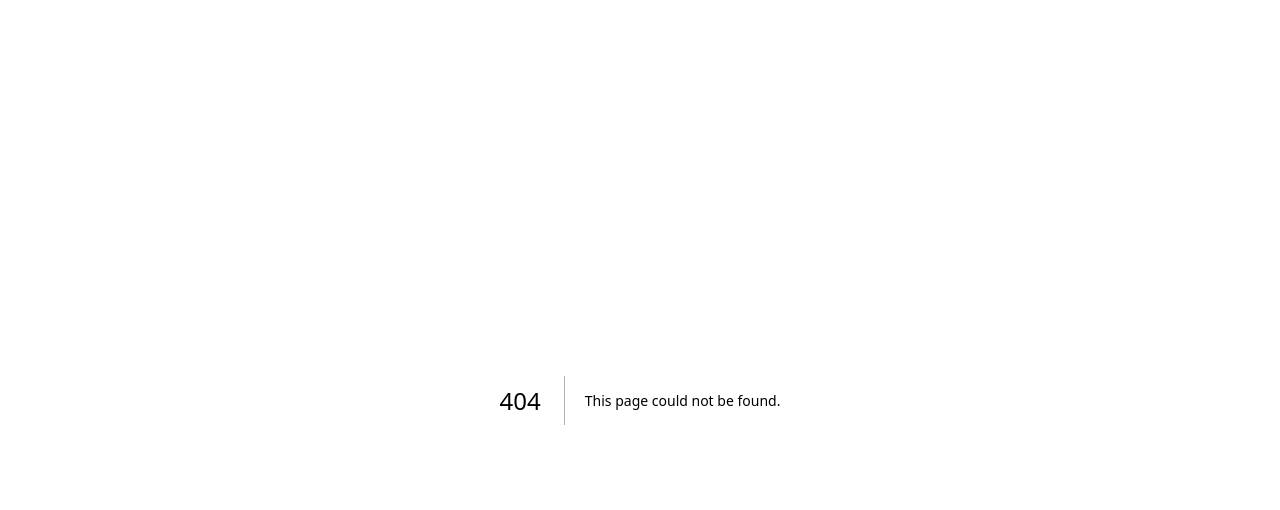
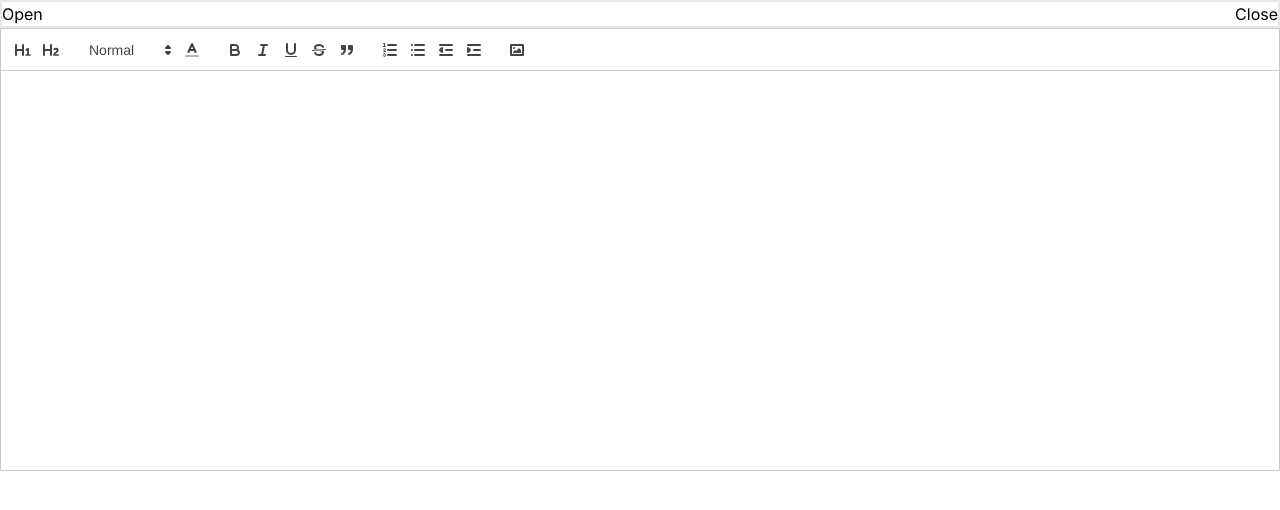
Before and after one commit to ayoung-iya/trablock, a Next.js app: page /testEditor in a window 1280 px wide. Before the commit this address had no page. Shown: the top 510 px of the page. Built offline with nearby package versions, Linux system fonts and the light colour scheme.

Commit message:
feature: Add text editor

```diff
--- a/src/app/page.tsx
+++ b/src/app/page.tsx
@@ -1,5 +1,5 @@
 /* eslint-disable max-len */
 
 export default function Home() {
-  return <div>page</div>;
+  return <div>Page</div>;
 }
--- /dev/null
+++ b/src/app/testEditor/page.tsx
@@ -0,0 +1,70 @@
+'use client';
+
+import React, { useMemo, useState } from 'react';
+
+import ReactQuill from 'react-quill';
+import 'react-quill/dist/quill.snow.css';
+
+const formats: string[] = [
+  'size',
+  'header',
+  'bold',
+  'italic',
+  'underline',
+  'strike',
+  'blockquote',
+  'list',
+  'bullet',
+  'indent',
+  'link',
+  'image',
+  'video',
+  'code-block',
+  'color'
+];
+
+function TestPage() {
+  const [values, setValues] = useState<string>('');
+  const [editorOpen, setEditorOpen] = useState<boolean>(true);
+  const modules = useMemo(() => {
+    return {
+      toolbar: [
+        [{ header: '1' }, { header: '2' }],
+        [{ size: ['small', false, 'large', 'huge'] }, { color: [] }],
+        ['bold', 'italic', 'underline', 'strike', 'blockquote'],
+        [{ list: 'ordered' }, { list: 'bullet' }, { indent: '-1' }, { indent: '+1' }],
+        ['image']
+      ],
+      clipboard: {
+        matchVisual: false
+      }
+    };
+  }, []);
+  return (
+    <div>
+      <div className="flex w-full place-content-between border-2">
+        <button type="button" onClick={() => setEditorOpen(true)}>
+          Open
+        </button>
+        <button type="button" onClick={() => setEditorOpen(false)}>
+          Close
+        </button>
+      </div>
+      {editorOpen && (
+        <div>
+          <ReactQuill
+            style={{ width: 'auto', height: '400px' }}
+            theme="snow"
+            value={values}
+            onChange={setValues}
+            formats={formats}
+            modules={modules}
+          />
+          <div>{values}</div>
+        </div>
+      )}
+    </div>
+  );
+}
+
+export default TestPage;
```
